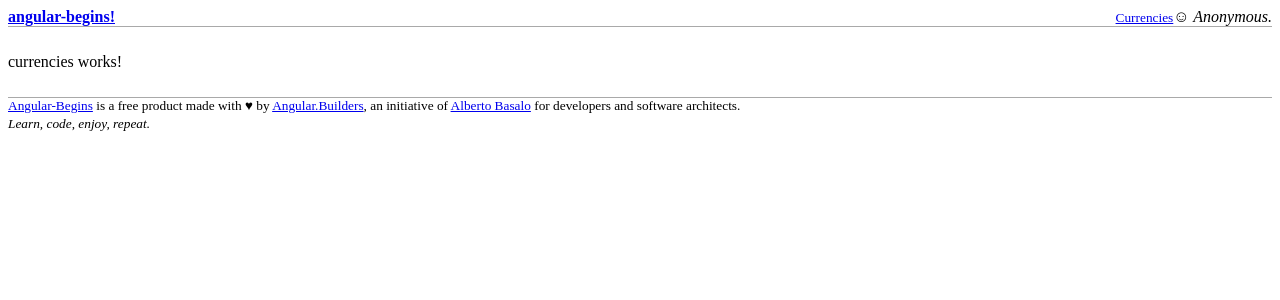
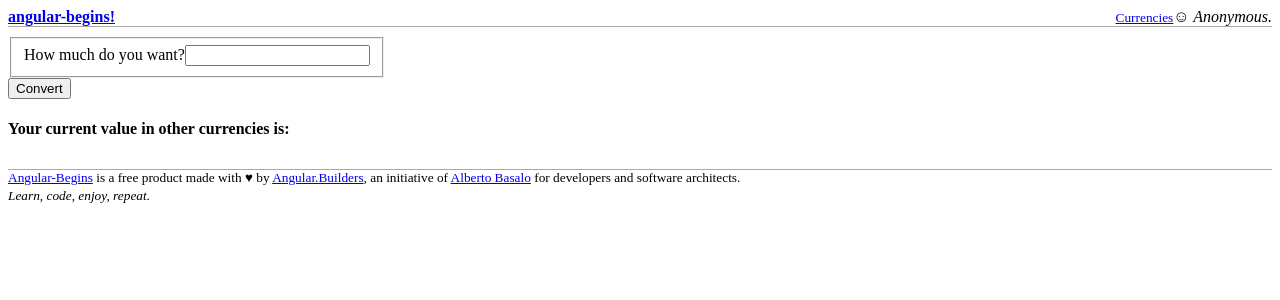
Before and after one commit to AlfonsoVieitez/angular-begins, an Angular app: page /currencies in a window 1280 px wide. Shown: the top 300 px of the page. Built offline with nearby package versions, Linux system fonts and the light colour scheme.

Commit message:
currencies presenters

```diff
--- a/src/app/currencies/currencies.component.html
+++ b/src/app/currencies/currencies.component.html
@@ -1 +1,2 @@
-<p>currencies works!</p>
+<a-begins-source-form></a-begins-source-form>
+<a-begins-target-list></a-begins-target-list>
--- /dev/null
+++ b/src/app/currencies/source-form/source-form.component.html
@@ -0,0 +1,12 @@
+<form>
+  <fieldset>
+    <label for="sourceAmount">How much do you want?</label>
+    <input id="sourceAmount"
+           name="sourceAmount"
+           [(ngModel)]="sourceAmount"
+           type="number">
+  </fieldset>
+  <input type="button"
+         value="Convert"
+         (click)="emitConvert()" />
+</form>
--- /dev/null
+++ b/src/app/currencies/source-form/source-form.component.ts
@@ -0,0 +1,18 @@
+import { Component, EventEmitter, OnInit, Output } from '@angular/core';
+
+@Component({
+  selector: 'a-begins-source-form',
+  templateUrl: './source-form.component.html',
+  styleUrls: ['./source-form.component.css'],
+})
+export class SourceFormComponent implements OnInit {
+  sourceAmount: 0;
+  @Output() convert = new EventEmitter<number>();
+  constructor() {}
+
+  ngOnInit() {}
+
+  emitConvert() {
+    this.convert.next(this.sourceAmount);
+  }
+}
--- /dev/null
+++ b/src/app/currencies/target-list/target-list.component.html
@@ -0,0 +1,6 @@
+<h4>Your current value in other currencies is:</h4>
+<ul>
+  <li *ngFor="let currency of currencies">
+    <pre> {{ currency | json }}</pre>
+  </li>
+</ul>
--- /dev/null
+++ b/src/app/currencies/target-list/target-list.component.ts
@@ -0,0 +1,13 @@
+import { Component, Input, OnInit } from '@angular/core';
+
+@Component({
+  selector: 'a-begins-target-list',
+  templateUrl: './target-list.component.html',
+  styleUrls: ['./target-list.component.css'],
+})
+export class TargetListComponent implements OnInit {
+  @Input() currencies: any[];
+  constructor() {}
+
+  ngOnInit() {}
+}
```
Also changed, not shown: src/app/currencies/currencies.module.ts (+7 -10 lines), src/app/currencies/source-form/source-form.component.css (added), src/app/currencies/target-list/target-list.component.css (added).
